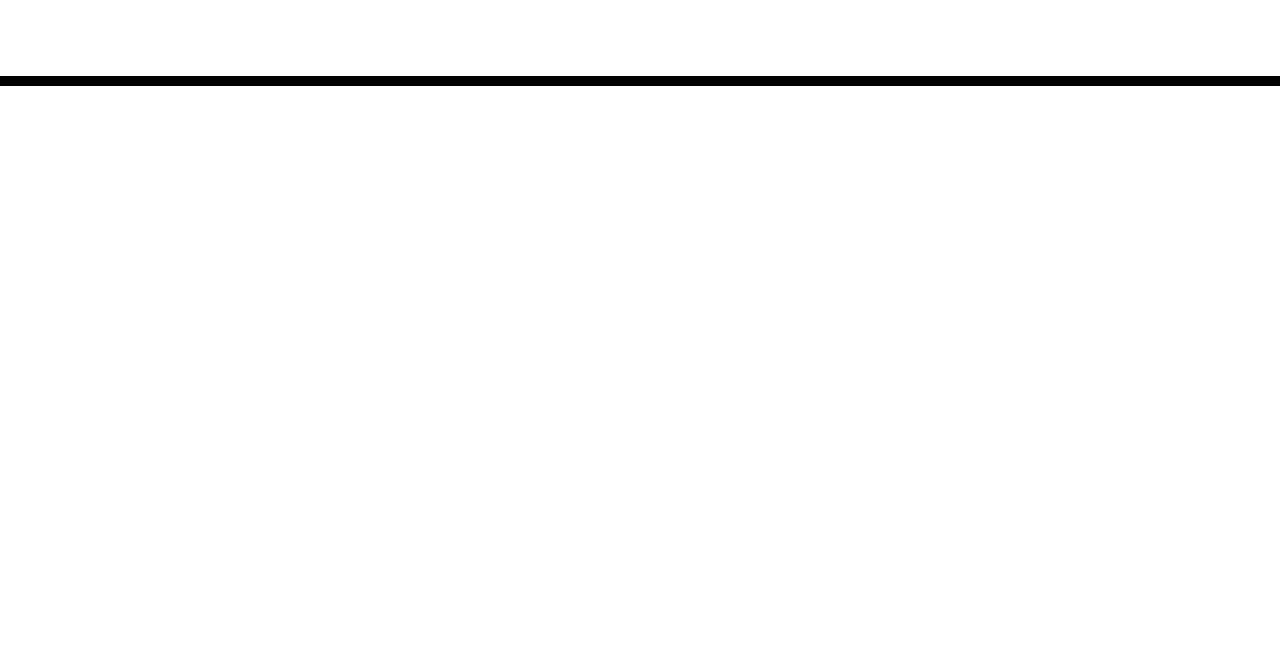
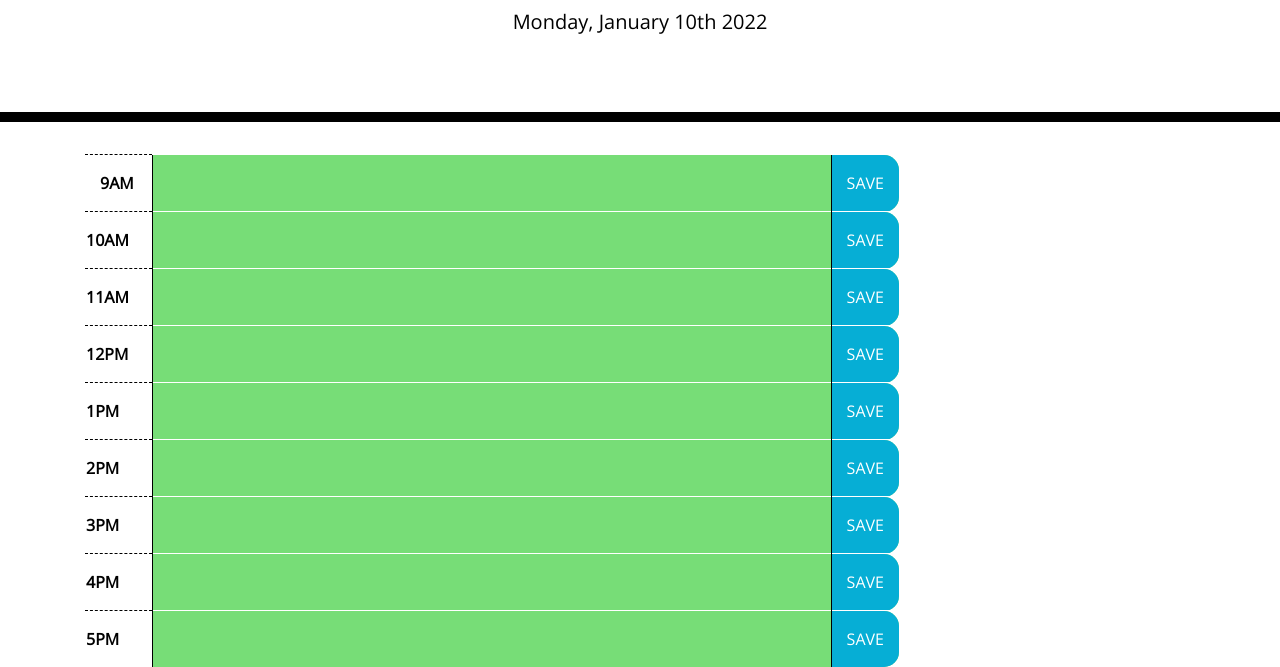
Before and after one commit to BUButtercup/wk3-dayplanner, a plain HTML site: page index.html in a window 1280 px wide. Shown: the part 182-849 px from the top of the page. Before the commit the page ends 800 px from the top, so only its background shows below. Drawn offline with nearby package versions, Linux system fonts and the light colour scheme; files that its build step writes are made by us from their sources.

Commit message:
worked out the kinks with localStorage and Moment

```diff
--- a/Assets/script.js
+++ b/Assets/script.js
@@ -0,0 +1,52 @@
+const dateBox = $('#time-block');
+const today = moment();
+const hour = parseInt(moment().hour());
+let rows = $('.rows').toArray();
+let saveBtns = $('.saveBtn');
+let inputBoxes = $('.input-box');
+let events = [];
+
+$(dateBox).text(today.format('dddd, MMMM Do YYYY'));//logs current date to the jumbotron
+
+for (let i=0; i<rows.length; i++){
+    if (hour == rows[i].id){
+        $(rows[i]).addClass('present')
+    } else if (hour < rows[i].id) {
+        $(rows[i]).addClass('future')
+    } else {$(rows[i]).addClass('past')}
+}//changes color of rows depending on the time.
+
+function start(){
+        let storedEvents = JSON.parse(localStorage.getItem('storedEvents'));
+        events = storedEvents || [];
+    for (let i=0; i<rows.length; i++){
+        let rowID = rows[i].id;
+        console.log(rowID);
+        for (let j=0; j<events.length; j++){
+            console.log(events[j][0])
+            let boxChild;
+            boxChild = $(rows[i]).children('.input-box');
+            if (events[j][0] === rowID){
+                let boxCont = events[j][1];
+                console.log('yes');
+                $(rows[i]).find('textarea').html(boxCont);
+
+            }
+        }
+    }
+}
+
+$(saveBtns).click(function(event){
+    let boxLoc = $(event.target).closest('tr').attr('id');
+    let boxCont = $(event.target).siblings('.input').find('.input-box').val()
+    if (boxCont === ''){
+        alert('you didn\'t put anything in the box!');
+        return
+    } else {
+        console.log(boxLoc, boxCont);
+        events.push([boxLoc, boxCont]);
+        localStorage.setItem('storedEvents', JSON.stringify(events));
+    }
+});
+
+start();
--- a/Assets/style.css
+++ b/Assets/style.css
@@ -9,7 +9,6 @@ textarea {
   border: none;
   resize: none;
   color: #000000;
-  border-left: 1px solid black;
   padding: 10px;
 }
 
@@ -28,18 +27,26 @@ textarea {
 .time-block {
   text-align: center;
   border-radius: 15px;
+  background-color: teal;
 }
 
 .row {
   white-space: pre-wrap;
   height: 80px;
-  border-top: 1px solid white;
+
 }
 
+
 .hour {
-  background-color: #ffffff;
+  background-color: white;
   color: #000000;
-  border-top: 1px dashed #000000;
+  border-top: 1px dashed black;
+}
+
+.input,
+.saveBtn {
+  border-top: 1px solid white;
+  border-left: 1px solid black;
 }
 
 .past {
@@ -58,7 +65,7 @@ textarea {
 }
 
 .saveBtn {
-  border-left: 1px solid black;
+  text-align: center;
   border-top-right-radius: 15px;
   border-bottom-right-radius: 15px;
   background-color: #06aed5;
--- a/index.html
+++ b/index.html
@@ -18,21 +18,67 @@
       href="https://fonts.googleapis.com/css?family=Open+Sans&display=swap"
       rel="stylesheet"
     />
-    <link rel="stylesheet" href="style.css" />
+    <link rel="stylesheet" href="./Assets/style.css" />
     <title>Work Day Scheduler</title>
   </head>
-
   <body>
-    <header class="jumbotron">
+    <header class="jumbotron d-flex justify-content-center align-items-center flex-column">
       <h1 class="display-3">Work Day Scheduler</h1>
-      <p class="lead">A simple calendar app for scheduling your work day</p>
-      <p id="currentDay" class="lead"></p>
+      <p class="lead description">A simple calendar app for scheduling your work day:</p>
+      <p id="time-block" class="lead"></p>
     </header>
     <div class="container">
-      <!-- Timeblocks go here -->
+      <table>
+          <tr class="rows" id="09">
+            <th scope="row" class=" hour col-1">9AM</th>
+            <td colspan="10" class="input"><textarea class="input-box col-12"></textarea></td>
+            <td class="saveBtn col-1">SAVE</td>
+          </tr>
+          <tr class="rows" id="10">
+            <th scope="row" class="hour">10AM</th>
+            <td colspan="10" class="input"><textarea class="input-box col-12"></textarea></td>
+            <td class ="saveBtn col-1">SAVE</td>
+          </tr>
+          <tr class="rows" id="11">
+            <th scope="row" class="hour">11AM</th>
+            <td colspan="10" class="input"><textarea class="input-box col-12 col-12"></textarea></td>
+            <td class ="saveBtn col-1">SAVE</td>
+          </tr>
+          <tr class="rows" id="12">
+            <th scope="row"class="hour">12PM</th>
+            <td colspan="10" class="input"><textarea class="input-box col-12"></textarea></td>
+            <td class ="saveBtn col-1">SAVE</td>
+          </tr>
+          <tr class="rows" id="13">
+            <th scope="row"class="hour">1PM</th>
+            <td colspan="10" class="input"><textarea class="input-box col-12"></textarea></td>
+            <td class ="saveBtn col-1">SAVE</td>
+          </tr>
+          <tr class="rows" id="14">
+            <th scope="row"class="hour">2PM</th>
+             <td colspan="10" class="input"><textarea class="input-box col-12"></textarea></td>
+            <td class ="saveBtn col-1">SAVE</td>
+          </tr>
+          <tr class="rows" id="15">
+            <th scope="row"class="hour">3PM</th>
+             <td colspan="10" class="input"><textarea class="input-box col-12"></textarea></td>
+            <td class ="saveBtn col-1">SAVE</td>
+          </tr>
+          <tr class="rows" id="16">
+            <th colspan="1" scope="row"class="hour">4PM</th>
+             <td colspan="10" class="input"><textarea class="input-box col-12"></textarea></td>
+            <td class ="saveBtn col-1">SAVE</td>
+          </tr>
+          <tr class="rows" id="17">
+            <th colspan="1" scope="row"class="hour">5PM</th>
+             <td colspan="10" class="input"><textarea class="input-box col-12" data-index='17'></textarea></td>
+            <td class ="saveBtn col-1">SAVE</td>
+        </tbody>
+      </table>
     </div>
 
-    <script src="https://cdnjs.cloudflare.com/ajax/libs/jquery/3.2.1/jquery.min.js"></script>
+    <script src="https://cdnjs.cloudflare.com/ajax/libs/jquery/3.6.0/jquery.min.js" referrerpolicy="no-referrer"></script>
     <script src="https://cdnjs.cloudflare.com/ajax/libs/moment.js/2.24.0/moment.min.js"></script>
+    <script src="./Assets/script.js"></script>
   </body>
 </html>
```
Also changed, not shown: Assets/images/floppy.png (added), 1 other file.
